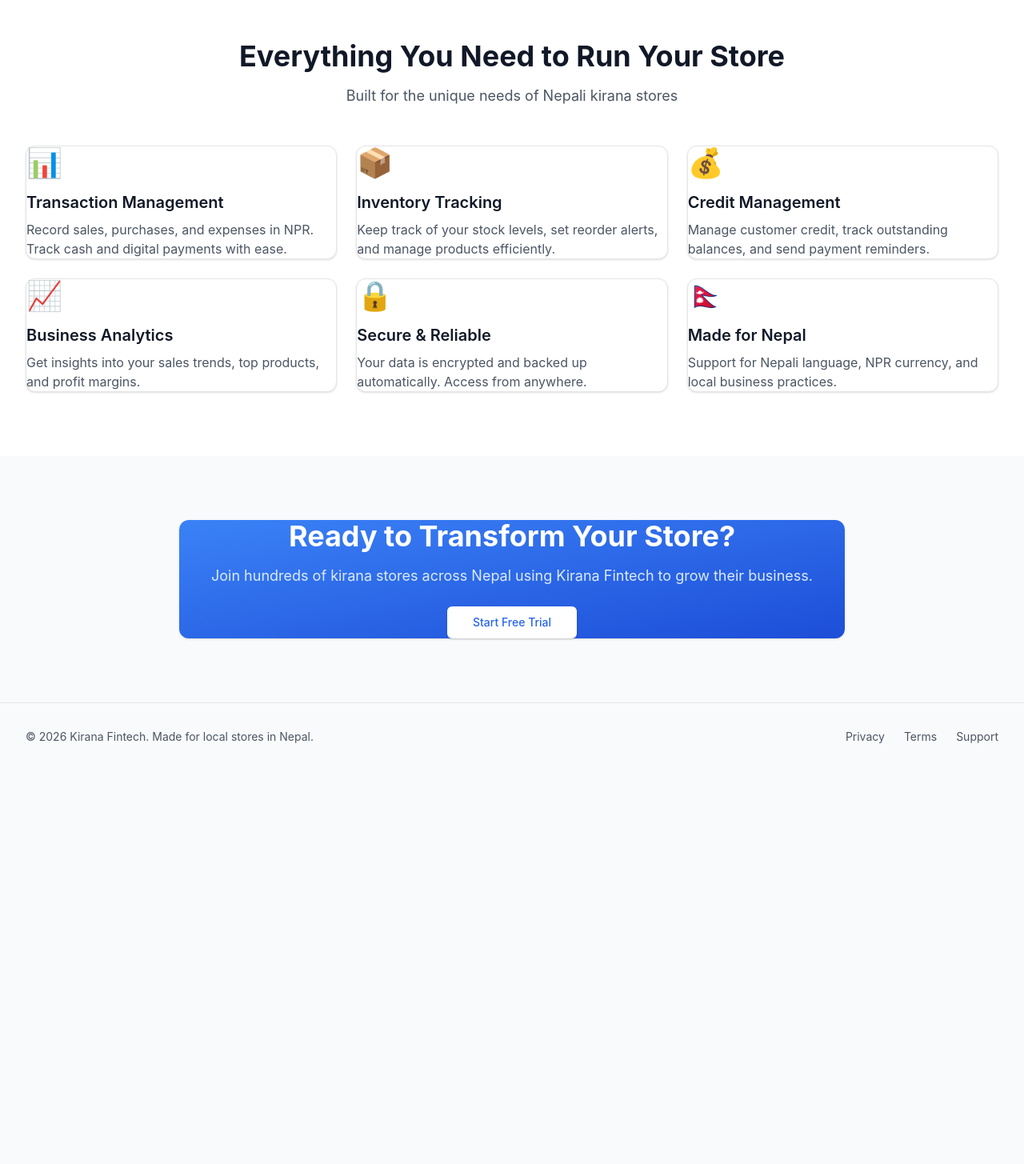
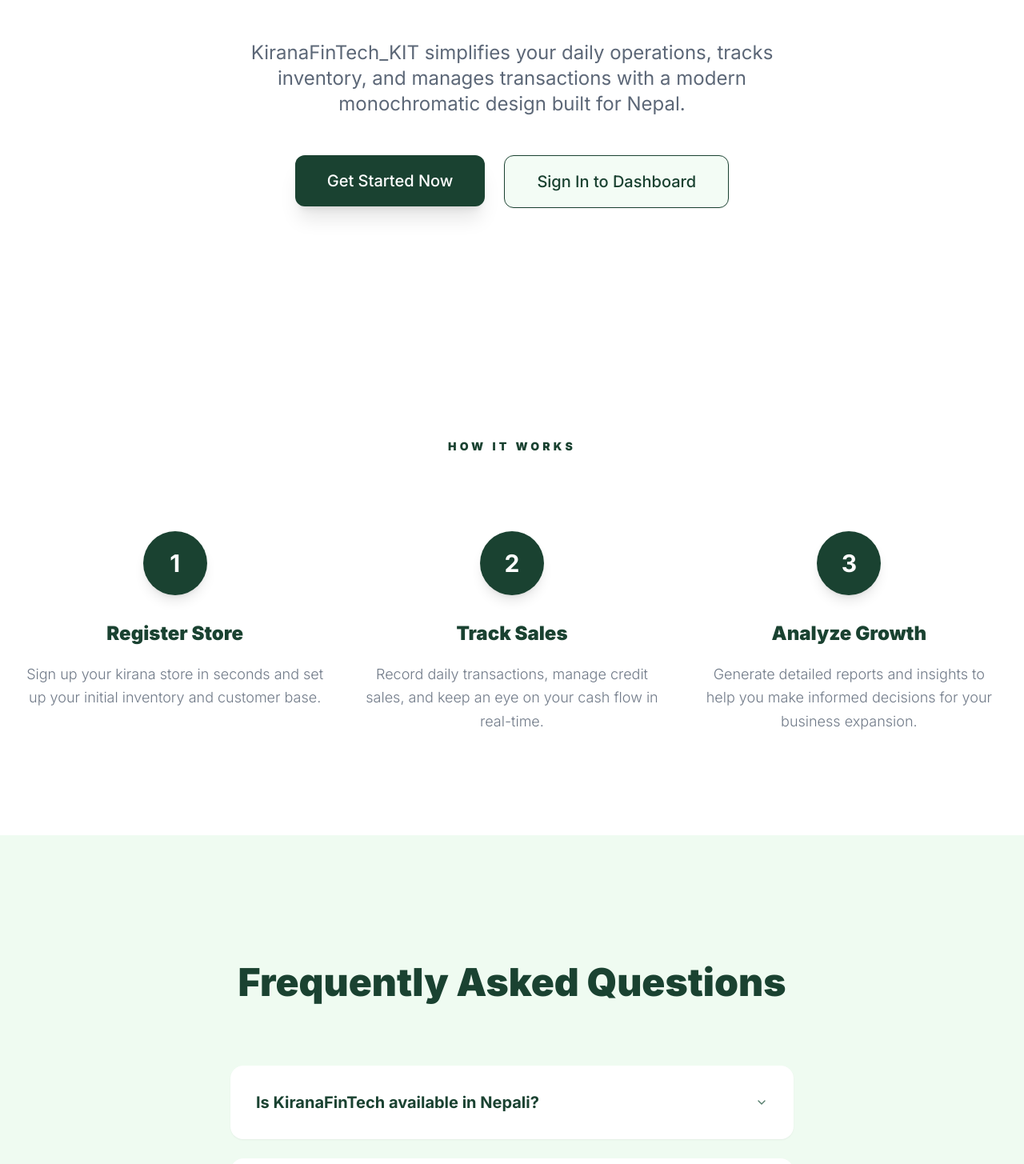
Before and after one commit to panas-adhikari/kirana-fintech, a Next.js app: page / in a window 1280 px wide. Shown: the part 615-2070 px from the top of the page at 80% size. Before the commit the page ends 1578 px from the top, so only its background shows below. Built offline with nearby package versions, Linux system fonts and the light colour scheme.

Commit message:
Updated dashboard

```diff
--- a/package.json
+++ b/package.json
@@ -15,6 +15,7 @@
     "@hookform/resolvers": "^5.2.2",
     "@mui/icons-material": "^7.3.6",
     "@mui/material": "^7.3.6",
+    "@radix-ui/react-accordion": "^1.2.12",
     "@radix-ui/react-dialog": "^1.1.15",
     "@radix-ui/react-label": "^2.1.8",
     "@radix-ui/react-popover": "^1.1.15",
@@ -24,6 +25,7 @@
     "class-variance-authority": "^0.7.1",
     "clsx": "^2.1.1",
     "date-fns": "^3.0.0",
+    "framer-motion": "^12.23.26",
     "lucide-react": "^0.555.0",
     "next": "^16.0.7",
     "react": "^19.0.0",
--- a/src/app/globals.css
+++ b/src/app/globals.css
@@ -1,66 +1,57 @@
 @tailwind base;
 @tailwind components;
 @tailwind utilities;
-
-body {
-  font-family: -apple-system, BlinkMacSystemFont, 'Segoe UI', 'Roboto', 'Oxygen', 'Ubuntu', 'Cantarell', sans-serif;
-}
 
 
 
 @layer base {
   :root {
     --background: 0 0% 100%;
-    --foreground: 0 0% 3.9%;
+    --foreground: 222.2 84% 4.9%;
     --card: 0 0% 100%;
-    --card-foreground: 0 0% 3.9%;
+    --card-foreground: 222.2 84% 4.9%;
     --popover: 0 0% 100%;
-    --popover-foreground: 0 0% 3.9%;
-    --primary: 0 0% 9%;
-    --primary-foreground: 0 0% 98%;
-    --secondary: 0 0% 96.1%;
-    --secondary-foreground: 0 0% 9%;
-    --muted: 0 0% 96.1%;
-    --muted-foreground: 0 0% 45.1%;
-    --accent: 0 0% 96.1%;
-    --accent-foreground: 0 0% 9%;
+    --popover-foreground: 222.2 84% 4.9%;
+    --primary: 155 43% 18%;
+    --primary-foreground: 130 56% 98%;
+    --secondary: 130 56% 90%;
+    --secondary-foreground: 155 43% 18%;
+    --muted: 130 30% 96%;
+    --muted-foreground: 155 20% 40%;
+    --accent: 130 56% 90%;
+    --accent-foreground: 155 43% 18%;
     --destructive: 0 84.2% 60.2%;
-    --destructive-foreground: 0 0% 98%;
-    --border: 0 0% 89.8%;
-    --input: 0 0% 89.8%;
-    --ring: 0 0% 3.9%;
-    --chart-1: 12 76% 61%;
-    --chart-2: 173 58% 39%;
-    --chart-3: 197 37% 24%;
-    --chart-4: 43 74% 66%;
-    --chart-5: 27 87% 67%;
+    --destructive-foreground: 210 40% 98%;
+    --border: 155 20% 90%;
+    --input: 155 20% 90%;
+    --ring: 155 43% 18%;
     --radius: 0.5rem;
+    --brand-primary: 155 43% 18%;
+    --brand-secondary: 130 56% 90%;
+    --brand-text: 215 25% 27%;
+    /* High-contrast dark slate */
   }
+
   .dark {
-    --background: 0 0% 3.9%;
-    --foreground: 0 0% 98%;
-    --card: 0 0% 3.9%;
-    --card-foreground: 0 0% 98%;
-    --popover: 0 0% 3.9%;
-    --popover-foreground: 0 0% 98%;
-    --primary: 0 0% 98%;
-    --primary-foreground: 0 0% 9%;
-    --secondary: 0 0% 14.9%;
-    --secondary-foreground: 0 0% 98%;
-    --muted: 0 0% 14.9%;
-    --muted-foreground: 0 0% 63.9%;
-    --accent: 0 0% 14.9%;
-    --accent-foreground: 0 0% 98%;
+    --background: 155 43% 4%;
+    --foreground: 130 56% 98%;
+    --card: 155 43% 5%;
+    --card-foreground: 130 56% 98%;
+    --popover: 155 43% 5%;
+    --popover-foreground: 130 56% 98%;
+    --primary: 130 56% 90%;
+    --primary-foreground: 155 43% 18%;
+    --secondary: 155 43% 18%;
+    --secondary-foreground: 130 56% 90%;
+    --muted: 155 30% 15%;
+    --muted-foreground: 130 20% 70%;
+    --accent: 155 43% 15%;
+    --accent-foreground: 130 56% 98%;
     --destructive: 0 62.8% 30.6%;
-    --destructive-foreground: 0 0% 98%;
-    --border: 0 0% 14.9%;
-    --input: 0 0% 14.9%;
-    --ring: 0 0% 83.1%;
-    --chart-1: 220 70% 50%;
-    --chart-2: 160 60% 45%;
-    --chart-3: 30 80% 55%;
-    --chart-4: 280 65% 60%;
-    --chart-5: 340 75% 55%;
+    --destructive-foreground: 130 56% 98%;
+    --border: 155 30% 18%;
+    --input: 155 30% 18%;
+    --ring: 130 56% 90%;
   }
 }
 
@@ -70,6 +61,7 @@
   * {
     @apply border-border;
   }
+
   body {
     @apply bg-background text-foreground;
   }
--- a/src/app/layout.tsx
+++ b/src/app/layout.tsx
@@ -1,7 +1,9 @@
 import type { Metadata } from "next";
+import { Inter } from "next/font/google";
 import "./globals.css";
 import { APP_NAME, APP_DESCRIPTION } from "@/config/constants";
-import Header from "@/components/layout/Header";
+
+const inter = Inter({ subsets: ["latin"] });
 
 export const metadata: Metadata = {
   title: APP_NAME,
@@ -14,8 +16,8 @@
   children: React.ReactNode;
 }>) {
   return (
-    <html lang="en">
-      <body className="h-[100dvh] overflow-hidden bg-gray-50 dark:bg-slate-900 antialiased">
+    <html lang="en" className="scroll-smooth">
+      <body className={`${inter.className} min-h-screen bg-background antialiased`}>
         {children}
       </body>
     </html>
--- a/src/app/login/page.tsx
+++ b/src/app/login/page.tsx
@@ -72,7 +72,7 @@
                         </Link>
                     </div>
 
-                    <Button type="submit" className="w-full">
+                    <Button type="submit" className="w-full" >
                         Sign Update
                     </Button>
                 </form>
--- a/src/app/page.tsx
+++ b/src/app/page.tsx
@@ -1,114 +1,146 @@
+"use client"
+
 import Link from 'next/link';
 import Header from '@/components/layout/Header';
 import Footer from '@/components/layout/Footer';
-import { Card } from '@/components/ui/card';
 import { Button } from '@/components/ui/button';
-import { APP_NAME } from '@/config/constants';
+import {
+  Accordion,
+  AccordionContent,
+  AccordionItem,
+  AccordionTrigger,
+} from "@/components/ui/accordion"
+import { motion } from 'framer-motion';
 
 export default function Home() {
+  const fadeInUp = {
+    initial: { opacity: 0, y: 20 },
+    whileInView: { opacity: 1, y: 0 },
+    viewport: { once: true },
+    transition: { duration: 0.6 }
+  };
+
+  const stagger = {
+    initial: { opacity: 0 },
+    whileInView: { opacity: 1 },
+    viewport: { once: true },
+    transition: { staggerChildren: 0.2 }
+  };
 
   return (
-    <div className="min-h-screen flex flex-col bg-gray-50 dark:bg-slate-900">
+    <div className="min-h-screen flex flex-col bg-white overflow-x-hidden">
       <Header />
 
       <main className="flex-1">
         {/* Hero Section */}
-        <section className="bg-gradient-to-b from-blue-50 to-white dark:from-slate-800 dark:to-slate-900 py-20">
-          <div className="max-w-7xl mx-auto px-4 sm:px-6 lg:px-8">
-            <div className="text-center max-w-3xl mx-auto">
-              <h1 className="text-4xl md:text-5xl lg:text-6xl font-bold text-gray-900 dark:text-white mb-6">
-                Smart Financial Management for<br />
-                <span className="text-blue-600 dark:text-blue-400">Nepal's Kirana Stores</span>
+        <motion.section
+          initial={{ opacity: 0, y: 30 }}
+          animate={{ opacity: 1, y: 0 }}
+          transition={{ duration: 0.8 }}
+          className="py-24 md:py-40 flex flex-col items-center justify-center text-center px-4"
+        >
+          <div className="max-w-4xl mx-auto">
+            <h1 className="text-5xl md:text-8xl font-bold text-brand-primary leading-[1.1] mb-10 tracking-tight">
+              Effortless Bookkeeping for Your Growing Business.
             </h1>
-              <p className="text-lg md:text-xl text-gray-600 dark:text-gray-300 mb-8">
-                Simplify your daily operations, track inventory, manage transactions,
-                and grow your local business with modern fintech solutions designed
-                specifically for Nepal.
+            <p className="text-xl md:text-2xl text-brand-text max-w-2xl mx-auto leading-relaxed opacity-80 mb-12">
+              KiranaFinTech_KIT simplifies your daily operations, tracks inventory, and manages transactions with a modern monochromatic design built for Nepal.
             </p>
-              <div className="flex flex-col sm:flex-row gap-4 justify-center">
+
+            <motion.div
+              initial={{ opacity: 0, scale: 0.9 }}
+              animate={{ opacity: 1, scale: 1 }}
+              transition={{ delay: 0.4, duration: 0.5 }}
+              className="flex flex-col sm:flex-row gap-6 justify-center"
+            >
               <Link href="/register">
-                  <Button size="lg">Get Started</Button>
+                <Button size="lg" className="bg-brand-primary text-white px-10 py-8 text-xl rounded-[12px] hover:bg-[#153427] transition-all shadow-xl hover:shadow-2xl hover:-translate-y-1">
+                  Get Started Now
+                </Button>
               </Link>
               <Link href="/login">
-                  <Button variant="outline" size="lg">Sign In</Button>
+                <Button size="lg" variant="outline" className="border-brand-primary text-brand-primary bg-brand-secondary/30 px-10 py-8 text-xl rounded-[12px] hover:bg-brand-secondary/50 transition-all hover:-translate-y-1">
+                  Sign In to Dashboard
+                </Button>
               </Link>
+            </motion.div>
           </div>
+        </motion.section>
+
+        {/* How It Works (Process Section) */}
+        <section id="how-it-works" className="py-24 md:py-32 bg-white scroll-mt-20">
+          <div className="max-w-7xl mx-auto px-4 sm:px-6 lg:px-8">
+            <motion.h2
+              {...fadeInUp}
+              className="text-brand-primary text-center mb-24 uppercase tracking-[0.3em] text-sm font-black"
+            >
+              How It Works
+            </motion.h2>
+
+            <motion.div
+              variants={stagger}
+              initial="initial"
+              whileInView="whileInView"
+              viewport={{ once: true }}
+              className="grid grid-cols-1 md:grid-cols-3 gap-16 md:gap-12"
+            >
+              {[
+                { step: "1", title: "Register Store", desc: "Sign up your kirana store in seconds and set up your initial inventory and customer base." },
+                { step: "2", title: "Track Sales", desc: "Record daily transactions, manage credit sales, and keep an eye on your cash flow in real-time." },
+                { step: "3", title: "Analyze Growth", desc: "Generate detailed reports and insights to help you make informed decisions for your business expansion." }
+              ].map((item, idx) => (
+                <motion.div
+                  key={idx}
+                  variants={fadeInUp}
+                  className="flex flex-col items-center text-center group"
+                >
+                  <div className="w-20 h-20 rounded-full bg-brand-primary text-white flex items-center justify-center text-3xl font-bold mb-8 shadow-lg group-hover:scale-110 transition-transform duration-300">
+                    {item.step}
                   </div>
+                  <h3 className="text-2xl font-black text-brand-primary mb-5">{item.title}</h3>
+                  <p className="text-brand-text font-light leading-relaxed text-lg opacity-70">
+                    {item.desc}
+                  </p>
+                </motion.div>
+              ))}
+            </motion.div>
           </div>
         </section>
 
-        {/* Features Section */}
-        <section className="py-20 bg-white dark:bg-slate-900">
-          <div className="max-w-7xl mx-auto px-4 sm:px-6 lg:px-8">
-            <h2 className="text-3xl md:text-4xl font-bold text-gray-900 dark:text-white text-center mb-4">Everything You Need to Run Your Store</h2>
-            <p className="text-lg text-gray-600 dark:text-gray-300 text-center mb-12">
-              Built for the unique needs of Nepali kirana stores
-            </p>
+        {/* FAQ Section */}
+        <section id="faq" className="py-24 md:py-40 bg-brand-secondary/40 scroll-mt-20">
+          <div className="max-w-3xl mx-auto px-4 sm:px-6 lg:px-8">
+            <motion.h2
+              {...fadeInUp}
+              className="text-4xl md:text-5xl font-black text-brand-primary text-center mb-20"
+            >
+              Frequently Asked Questions
+            </motion.h2>
 
-            <div className="grid grid-cols-1 md:grid-cols-2 lg:grid-cols-3 gap-6">
-              <Card>
-                <div className="text-4xl mb-4">📊</div>
-                <h3 className="text-xl font-semibold text-gray-900 dark:text-white mb-2">Transaction Management</h3>
-                <p className="text-gray-600 dark:text-gray-300">
-                  Record sales, purchases, and expenses in NPR. Track cash and digital payments with ease.
-                </p>
-              </Card>
-
-              <Card>
-                <div className="text-4xl mb-4">📦</div>
-                <h3 className="text-xl font-semibold text-gray-900 dark:text-white mb-2">Inventory Tracking</h3>
-                <p className="text-gray-600 dark:text-gray-300">
-                  Keep track of your stock levels, set reorder alerts, and manage products efficiently.
-                </p>
-              </Card>
-
-              <Card>
-                <div className="text-4xl mb-4">💰</div>
-                <h3 className="text-xl font-semibold text-gray-900 dark:text-white mb-2">Credit Management</h3>
-                <p className="text-gray-600 dark:text-gray-300">
-                  Manage customer credit, track outstanding balances, and send payment reminders.
-                </p>
-              </Card>
-
-              <Card>
-                <div className="text-4xl mb-4">📈</div>
-                <h3 className="text-xl font-semibold text-gray-900 dark:text-white mb-2">Business Analytics</h3>
-                <p className="text-gray-600 dark:text-gray-300">
-                  Get insights into your sales trends, top products, and profit margins.
-                </p>
-              </Card>
-
-              <Card>
-                <div className="text-4xl mb-4">🔒</div>
-                <h3 className="text-xl font-semibold text-gray-900 dark:text-white mb-2">Secure & Reliable</h3>
-                <p className="text-gray-600 dark:text-gray-300">
-                  Your data is encrypted and backed up automatically. Access from anywhere.
-                </p>
-              </Card>
-
-              <Card>
-                <div className="text-4xl mb-4">🇳🇵</div>
-                <h3 className="text-xl font-semibold text-gray-900 dark:text-white mb-2">Made for Nepal</h3>
-                <p className="text-gray-600 dark:text-gray-300">
-                  Support for Nepali language, NPR currency, and local business practices.
-                </p>
-              </Card>
-            </div>
-          </div>
-        </section>
-
-        {/* CTA Section */}
-        <section className="py-20 bg-gray-50 dark:bg-slate-800">
-          <div className="max-w-4xl mx-auto px-4 sm:px-6 lg:px-8">
-            <Card className="text-center bg-gradient-to-br from-blue-500 to-blue-700 border-0">
-              <h2 className="text-3xl md:text-4xl font-bold text-white mb-4">Ready to Transform Your Store?</h2>
-              <p className="text-lg text-blue-100 mb-6">
-                Join hundreds of kirana stores across Nepal using {APP_NAME} to grow their business.
-              </p>
-              <Link href="/register">
-                <Button size="lg" className="bg-white text-blue-600 hover:bg-gray-100">Start Free Trial</Button>
-              </Link>
-            </Card>
+            <motion.div
+              initial={{ opacity: 0, y: 20 }}
+              whileInView={{ opacity: 1, y: 0 }}
+              viewport={{ once: true }}
+              transition={{ delay: 0.2 }}
+            >
+              <Accordion type="single" collapsible className="space-y-6">
+                {[
+                  { q: "Is KiranaFinTech available in Nepali?", a: "Yes, KiranaFinTech is fully localized for Nepal, supporting both English and Nepali languages to ensure ease of use for all store owners." },
+                  { q: "Can I track customer credit (Udhaar)?", a: "Absolutely. Our specialized credit management system lets you record udhaar, set reminders, and track individual customer balances effortlessly." },
+                  { q: "How secure is my business data?", a: "Your data is encrypted and backed up in real-time. We use enterprise-grade security to ensure your business information remains private and accessible only to you." },
+                  { q: "What equipment do I need to start?", a: "All you need is a smartphone or a computer with an internet connection. No expensive hardware or POS machines are required to get started." }
+                ].map((item, idx) => (
+                  <AccordionItem key={idx} value={`item-${idx}`} className="bg-white border-none rounded-2xl px-8 shadow-sm hover:shadow-md transition-all">
+                    <AccordionTrigger className="text-xl font-bold text-brand-primary hover:no-underline py-8">
+                      {item.q}
+                    </AccordionTrigger>
+                    <AccordionContent className="text-brand-text/80 text-lg leading-relaxed pb-8">
+                      {item.a}
+                    </AccordionContent>
+                  </AccordionItem>
+                ))}
+              </Accordion>
+            </motion.div>
           </div>
         </section>
       </main>
--- a/src/components/layout/Footer.tsx
+++ b/src/components/layout/Footer.tsx
@@ -4,16 +4,16 @@
     const currentYear = new Date().getFullYear();
 
     return (
-        <footer className="bg-gray-50 dark:bg-slate-900 border-t border-gray-200 dark:border-gray-700 mt-auto">
-            <div className="max-w-7xl mx-auto px-4 sm:px-6 lg:px-8 py-8">
-                <div className="flex flex-col md:flex-row items-center justify-between gap-4">
-                    <p className="text-gray-600 dark:text-gray-400 text-sm">
-                        © {currentYear} {APP_NAME}. Made for local stores in Nepal.
+        <footer className="bg-white border-t border-brand-secondary mt-auto">
+            <div className="max-w-7xl mx-auto px-4 sm:px-6 lg:px-8 py-12">
+                <div className="flex flex-col md:flex-row items-center justify-between gap-6">
+                    <p className="text-brand-text/60 text-sm font-medium">
+                        © {currentYear} KiranaFinTech<span className="text-brand-primary">_KIT</span>. Empowering local stores across Nepal.
                     </p>
-                    <div className="flex items-center space-x-6">
-                        <a href="/privacy" className="text-gray-600 dark:text-gray-400 hover:text-blue-600 dark:hover:text-blue-400 text-sm transition-colors">Privacy</a>
-                        <a href="/terms" className="text-gray-600 dark:text-gray-400 hover:text-blue-600 dark:hover:text-blue-400 text-sm transition-colors">Terms</a>
-                        <a href="/support" className="text-gray-600 dark:text-gray-400 hover:text-blue-600 dark:hover:text-blue-400 text-sm transition-colors">Support</a>
+                    <div className="flex items-center space-x-8">
+                        <a href="/privacy" className="text-brand-text/60 hover:text-brand-primary text-sm font-medium transition-colors">Privacy</a>
+                        <a href="/terms" className="text-brand-text/60 hover:text-brand-primary text-sm font-medium transition-colors">Terms</a>
+                        <a href="/support" className="text-brand-text/60 hover:text-brand-primary text-sm font-medium transition-colors">Support</a>
                     </div>
                 </div>
             </div>
--- /dev/null
+++ b/src/components/ui/accordion.tsx
@@ -0,0 +1,57 @@
+"use client"
+
+import * as React from "react"
+import * as AccordionPrimitive from "@radix-ui/react-accordion"
+import { ChevronDown } from "lucide-react"
+
+import { cn } from "@/lib/utils"
+
+const Accordion = AccordionPrimitive.Root
+
+const AccordionItem = React.forwardRef<
+  React.ElementRef<typeof AccordionPrimitive.Item>,
+  React.ComponentPropsWithoutRef<typeof AccordionPrimitive.Item>
+>(({ className, ...props }, ref) => (
+  <AccordionPrimitive.Item
+    ref={ref}
+    className={cn("border-b", className)}
+    {...props}
+  />
+))
+AccordionItem.displayName = "AccordionItem"
+
+const AccordionTrigger = React.forwardRef<
+  React.ElementRef<typeof AccordionPrimitive.Trigger>,
+  React.ComponentPropsWithoutRef<typeof AccordionPrimitive.Trigger>
+>(({ className, children, ...props }, ref) => (
+  <AccordionPrimitive.Header className="flex">
+    <AccordionPrimitive.Trigger
+      ref={ref}
+      className={cn(
+        "flex flex-1 items-center justify-between py-4 text-sm font-medium transition-all hover:underline text-left [&[data-state=open]>svg]:rotate-180",
+        className
+      )}
+      {...props}
+    >
+      {children}
+      <ChevronDown className="h-4 w-4 shrink-0 text-muted-foreground transition-transform duration-200" />
+    </AccordionPrimitive.Trigger>
+  </AccordionPrimitive.Header>
+))
+AccordionTrigger.displayName = AccordionPrimitive.Trigger.displayName
+
+const AccordionContent = React.forwardRef<
+  React.ElementRef<typeof AccordionPrimitive.Content>,
+  React.ComponentPropsWithoutRef<typeof AccordionPrimitive.Content>
+>(({ className, children, ...props }, ref) => (
+  <AccordionPrimitive.Content
+    ref={ref}
+    className="overflow-hidden text-sm data-[state=closed]:animate-accordion-up data-[state=open]:animate-accordion-down"
+    {...props}
+  >
+    <div className={cn("pb-4 pt-0", className)}>{children}</div>
+  </AccordionPrimitive.Content>
+))
+AccordionContent.displayName = AccordionPrimitive.Content.displayName
+
+export { Accordion, AccordionItem, AccordionTrigger, AccordionContent }
--- a/tailwind.config.ts
+++ b/tailwind.config.ts
@@ -49,12 +49,39 @@
     				'3': 'hsl(var(--chart-3))',
     				'4': 'hsl(var(--chart-4))',
     				'5': 'hsl(var(--chart-5))'
+    			},
+    			brand: {
+    				primary: 'hsl(var(--brand-primary))',
+    				secondary: 'hsl(var(--brand-secondary))',
+    				text: 'hsl(var(--brand-text))'
     			}
     		},
     		borderRadius: {
     			lg: 'var(--radius)',
     			md: 'calc(var(--radius) - 2px)',
     			sm: 'calc(var(--radius) - 4px)'
+    		},
+    		keyframes: {
+    			'accordion-down': {
+    				from: {
+    					height: '0'
+    				},
+    				to: {
+    					height: 'var(--radix-accordion-content-height)'
+    				}
+    			},
+    			'accordion-up': {
+    				from: {
+    					height: 'var(--radix-accordion-content-height)'
+    				},
+    				to: {
+    					height: '0'
+    				}
+    			}
+    		},
+    		animation: {
+    			'accordion-down': 'accordion-down 0.2s ease-out',
+    			'accordion-up': 'accordion-up 0.2s ease-out'
     		}
     	}
     },
```
Also changed, not shown: src/app/dashboard/layout.tsx (+4 -4 lines), src/app/dashboard/page.tsx (+14 -2 lines), src/components/layout/Header.tsx (+16 -11 lines), 1 other file (tests, documents, lock files or other folders). Lines whose indentation alone changed are shown as unchanged.
